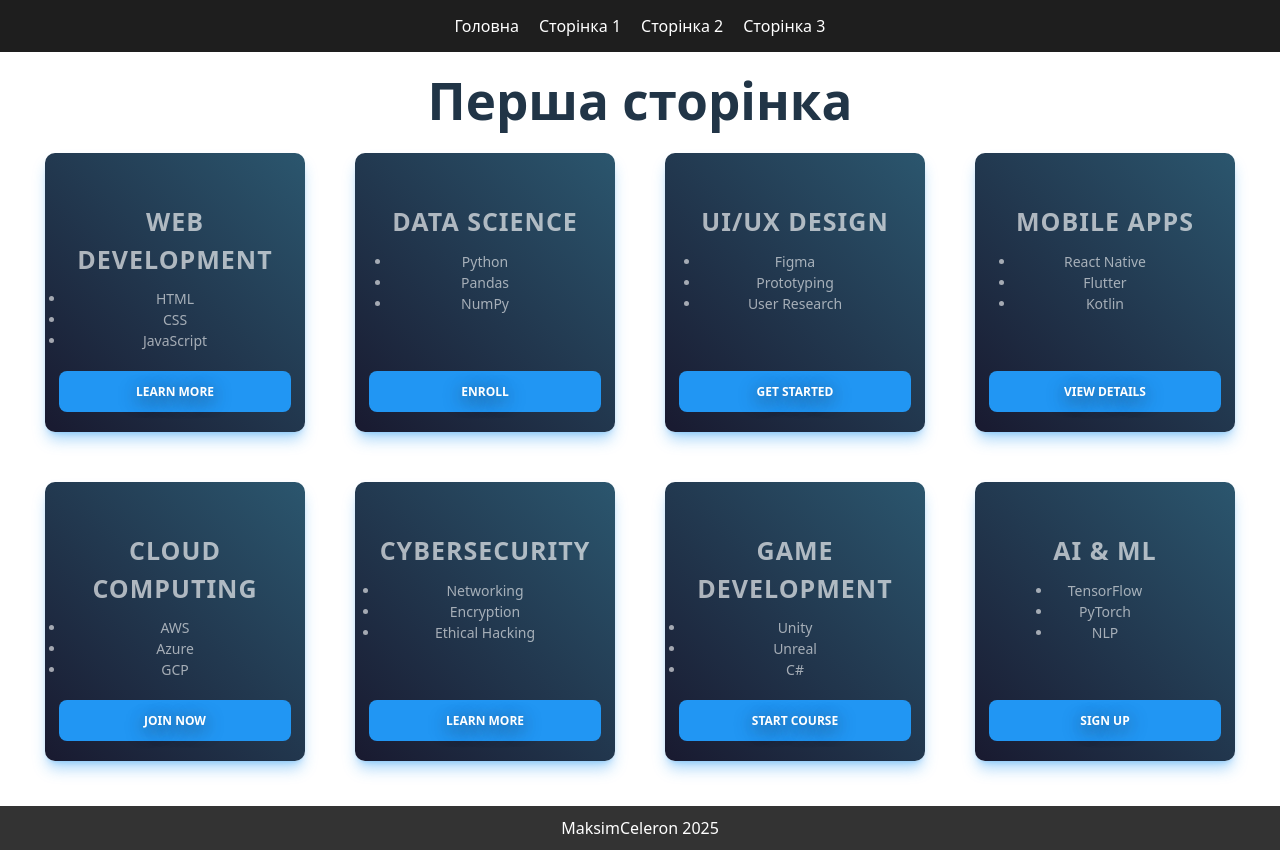
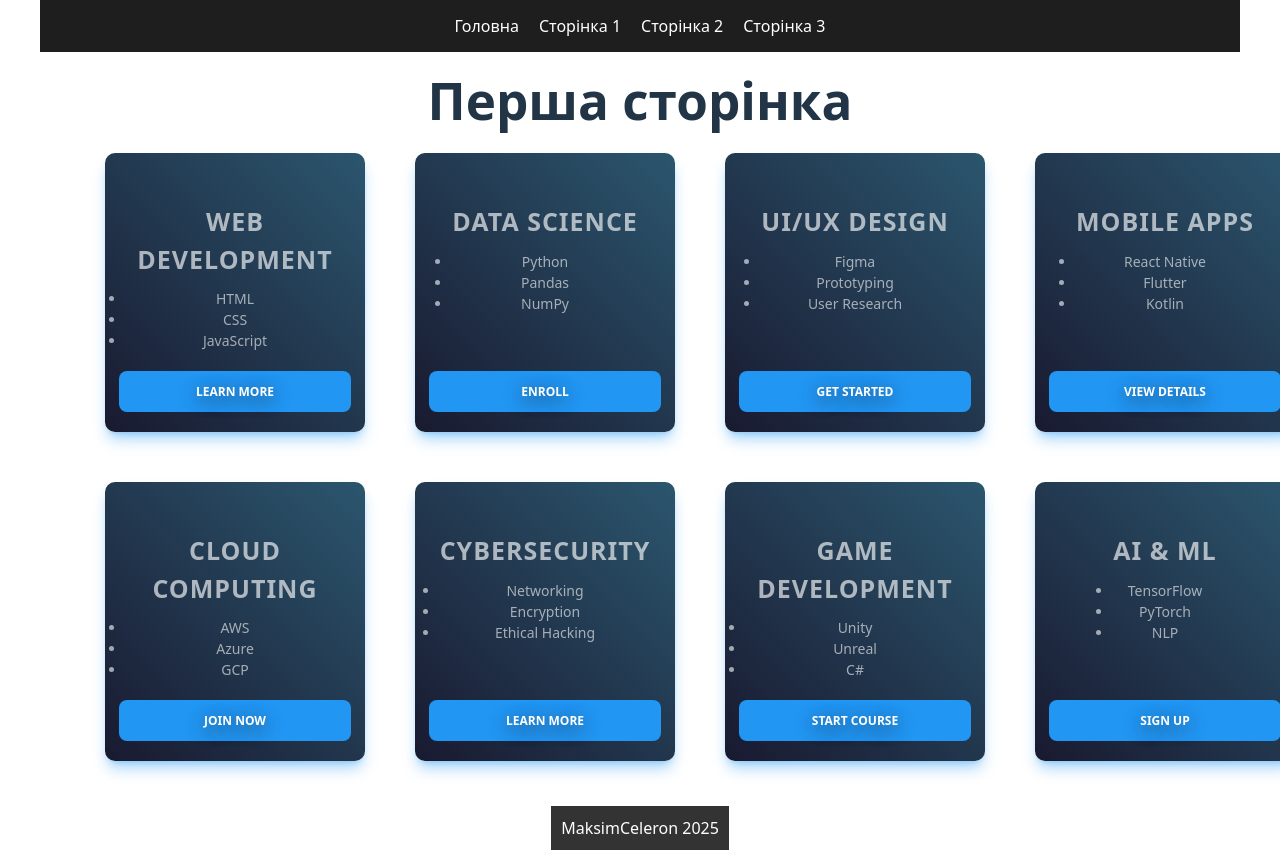
Before and after one commit to MaksimCeleron/Em-13-Front-HW-5.2, a React (Vite) app: page /firstpage in a window 1280 px wide. Built offline with nearby package versions, Linux system fonts and the light colour scheme.

Commit message:
Update PageLayout

```diff
--- a/src/layouts/page/index.tsx
+++ b/src/layouts/page/index.tsx
@@ -3,7 +3,7 @@
 const PageLayout = ({title, children} : {title:string, children:React.ReactNode}) =>{
   return (
     <div className="wrapper">
-      <header className="header">
+      <header className="container header">
         <div className="nav">
           <ul>
             <li><a href="/">Головна</a></li>
@@ -13,11 +13,11 @@
           </ul>
         </div>
       </header>
-      <main className="content">
+      <main className="container content">
         <h1>{title}</h1>
         {children}
       </main>
-      <footer className="footer">
+      <footer className="container footer">
         MaksimCeleron 2025
       </footer>
     </div>
--- a/src/layouts/page/style.css
+++ b/src/layouts/page/style.css
@@ -2,6 +2,12 @@
     margin: 0;
     padding: 0;
     box-sizing: border-box;
+}
+
+.container {
+    max-width: 1200px;
+    margin: 0 auto;
+    padding: 0 20px;
 }
 
 html, body {
```
